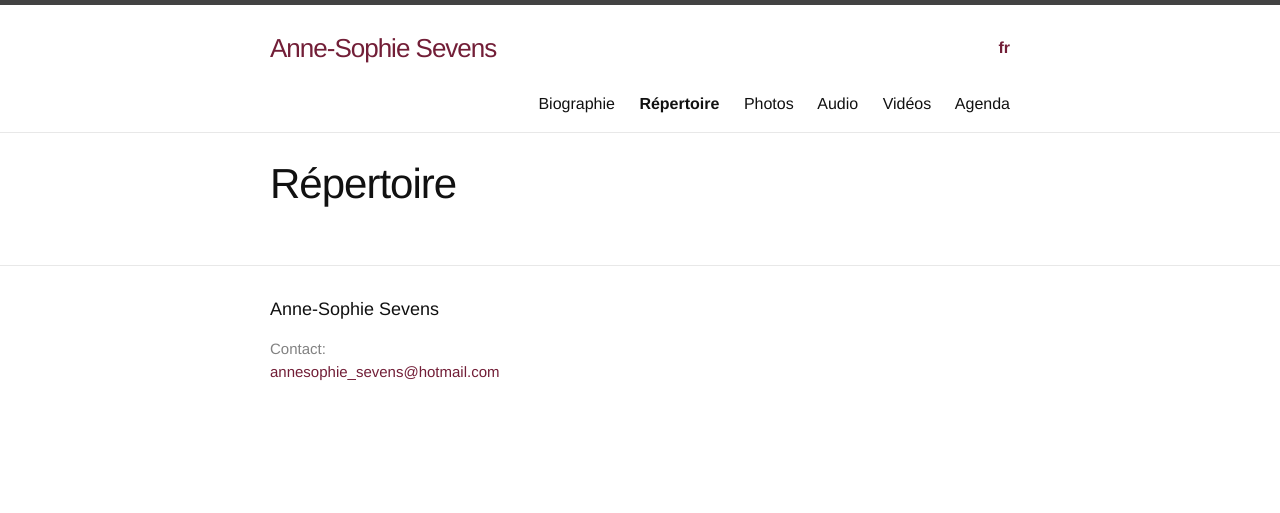
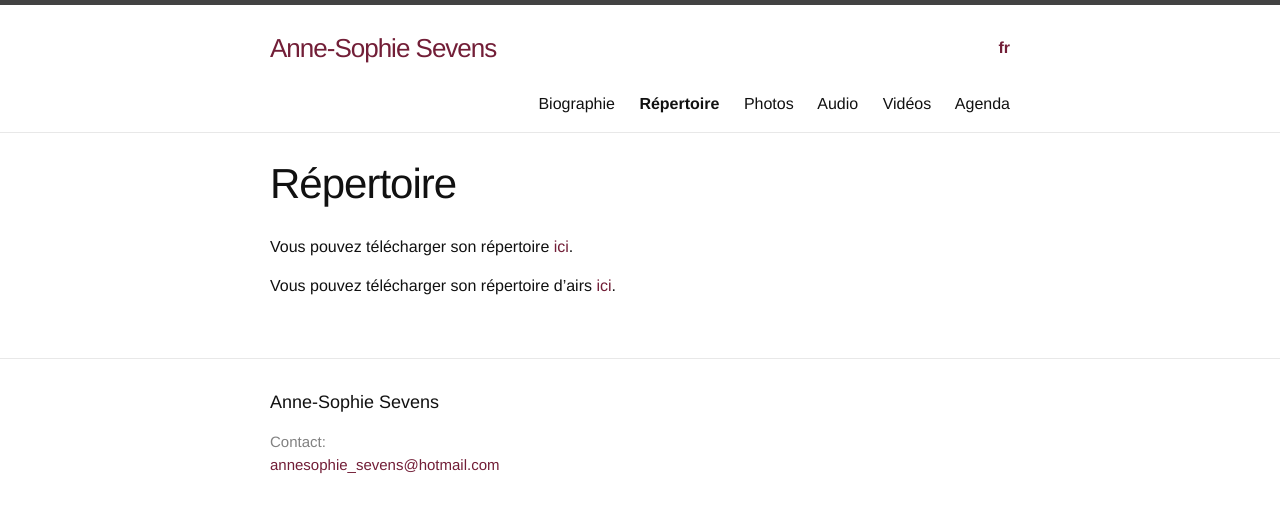
Before and after one commit to annesophie-sevens/annesophie-sevens.github.io, a Jekyll site: the page built from repertoire-fr.md, in a window 1280 px wide. Shown: the top 513 px of the page. Built offline with Jekyll 4.4.1, drawn with Linux system fonts in a browser that asks for light colours.

Commit message:
Update repertoire-fr.md

```diff
--- a/repertoire-fr.md
+++ b/repertoire-fr.md
@@ -5,3 +5,7 @@ menuorder: 6
 lang: fr
 ref: repertoire
 ---
+
+Vous pouvez télécharger son répertoire [ici]({{ site.baseurl }}/assets/REP.pdf).
+
+Vous pouvez télécharger son répertoire d'airs [ici]({{ site.baseurl }}/assets/ARIAS.pdf).
```
